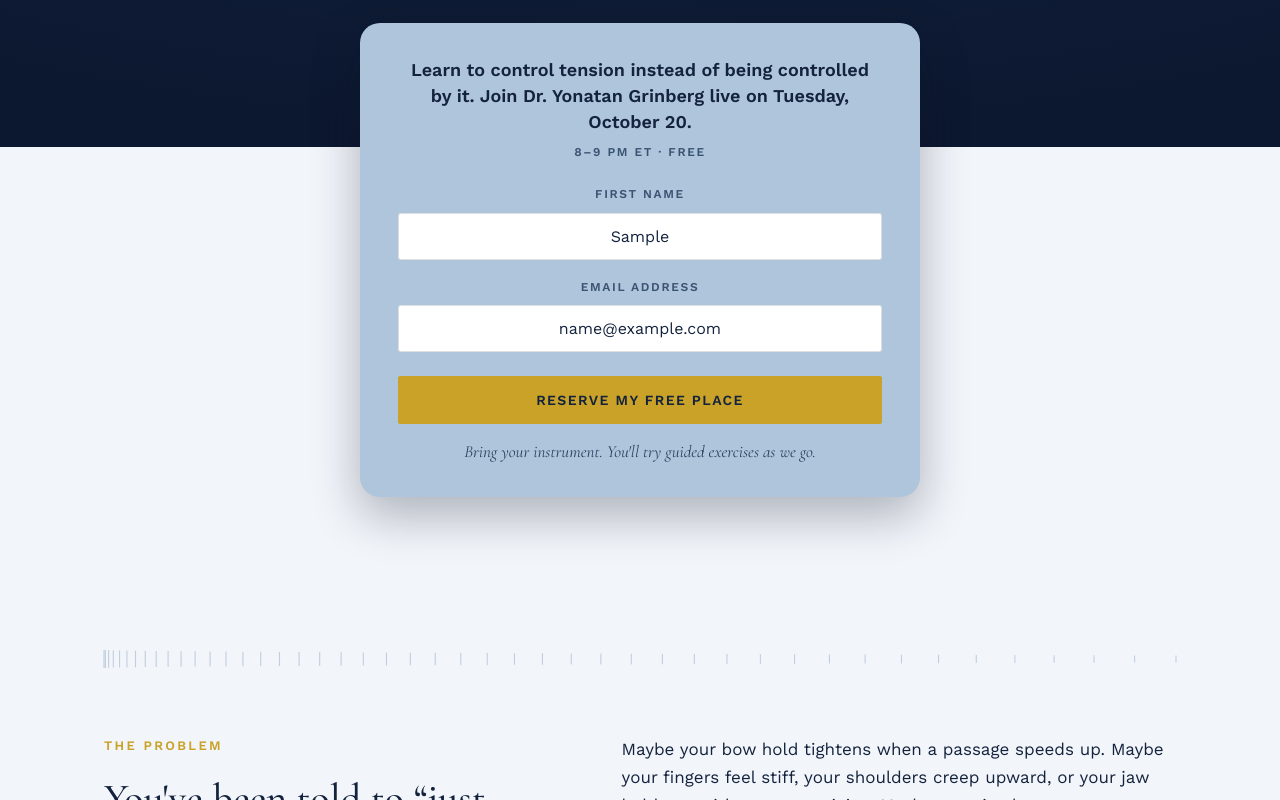
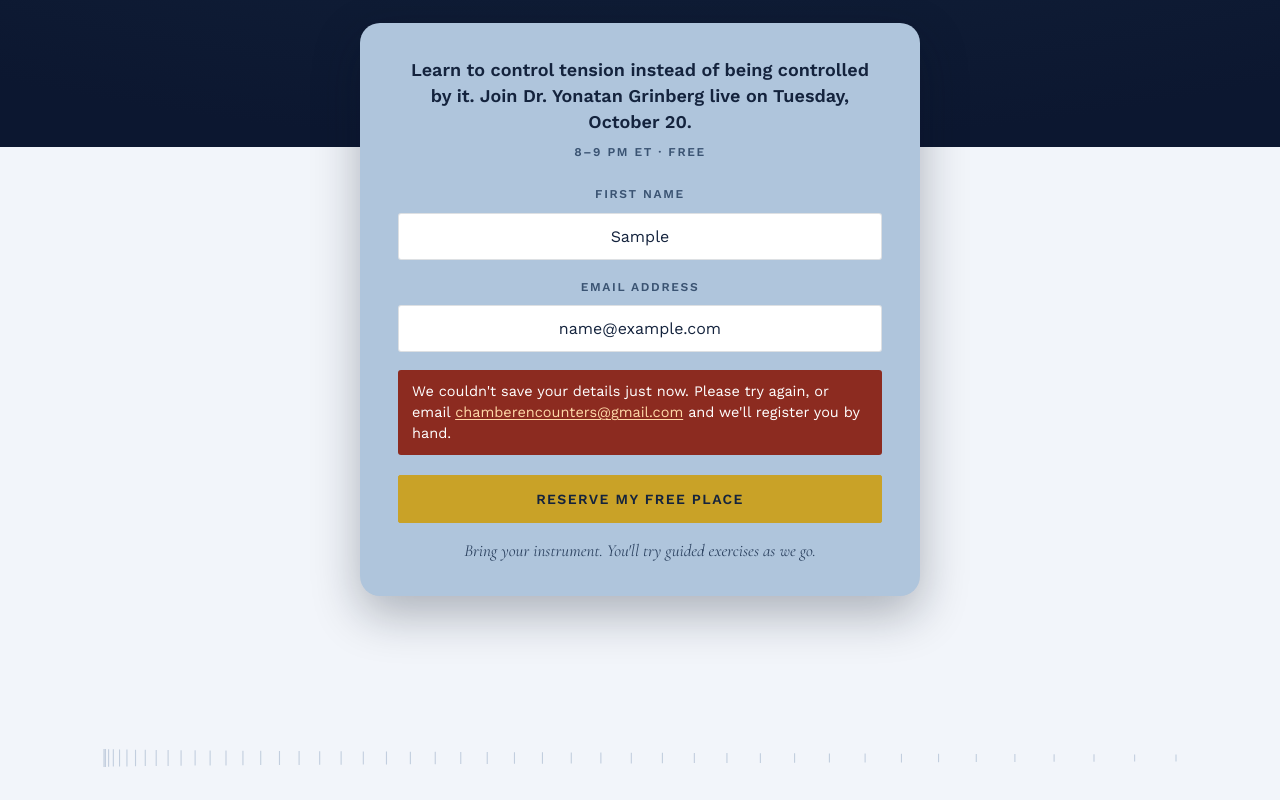
Before and after one commit to riobackendops/tension-to-freedom, a plain HTML site: page index.html in a window 1280 px wide. Both pictures are taken after typing "Sample", "name@example.com" into the empty fields and a click on the button "RESERVE MY FREE PLACE". Shown: the part 789-1589 px from the top of the page. Drawn offline with nearby package versions, Linux system fonts and the light colour scheme; no server answers; a web font is replaced by a local one.

Commit message:
Read MailerLite's real response so failures stop passing silently

```diff
--- a/index.html
+++ b/index.html
@@ -259,6 +259,11 @@ p:last-child{margin-bottom:0}
 }
 .panel .field input::placeholder{color:#93A6BC}
 .panel .btn{margin-top:6px;letter-spacing:.1em;text-transform:uppercase;font-size:14px;padding:15px 30px}
+.panel .form-error{
+  margin:0 0 14px;padding:11px 14px;border-radius:3px;
+  background:#8C2B20;color:#fff;font-size:14.5px;line-height:1.45;text-align:left;
+}
+.panel .form-error a{color:#FFD9A8;text-decoration:underline;text-underline-offset:2px}
 .panel .microcopy{
   margin:16px 0 0;font-family:var(--serif);font-style:italic;font-size:17px;line-height:1.45;color:#2C4260;
 }
@@ -487,6 +492,7 @@ html{scroll-behavior:smooth}
           <input id="email" name="email" type="email" autocomplete="email" required>
         </div>
 
+        <p class="form-error" id="form-error" role="alert" hidden></p>
         <button class="btn btn-gold btn-block" type="submit">Reserve My Free Place</button>
         <p class="microcopy">Bring your instrument. You'll try guided exercises as we go.</p>
       </form>
@@ -765,6 +771,8 @@ html{scroll-behavior:smooth}
     if(!email.checkValidity()){ email.reportValidity(); email.focus(); return; }
 
     var btn = form.querySelector('button[type="submit"]');
+    var err = document.getElementById('form-error');
+    err.hidden = true;
     var label = btn.textContent;
     btn.disabled = true;
     btn.textContent = 'Reserving\u2026';
@@ -775,12 +783,25 @@ html{scroll-behavior:smooth}
     data.append('ml-submit', '1');
     data.append('anticsrf', 'true');
 
-    fetch(MAILERLITE_ACTION, { method:'POST', body:data, mode:'no-cors' })
+    // MailerLite sends CORS headers on this endpoint, so read the real answer.
+    // With mode:'no-cors' the response is opaque and a rejected sign-up looks
+    // identical to a successful one - which is how registrations went missing.
+    fetch(MAILERLITE_ACTION, { method:'POST', body:data, mode:'cors' })
+      .then(function(r){
+        return r.text().then(function(body){
+          var ok = r.ok;
+          try { ok = ok && JSON.parse(body).success !== false; } catch(err) {}
+          if(!ok) throw new Error('MailerLite rejected the sign-up (' + r.status + ')');
+          return true;
+        });
+      })
       .then(showThanks)
       .catch(function(){
         btn.disabled = false;
         btn.textContent = label;
-        alert('Something went wrong sending your details. Please check your connection and try again.');
+        err.innerHTML = 'We couldn\'t save your details just now. Please try again, or email ' +
+          '<a href="mailto:chamberencounters@gmail.com">chamberencounters@gmail.com</a> and we\'ll register you by hand.';
+        err.hidden = false;
       });
   });
 
```
